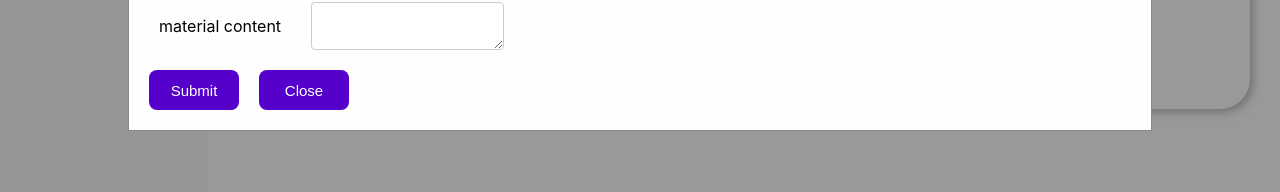
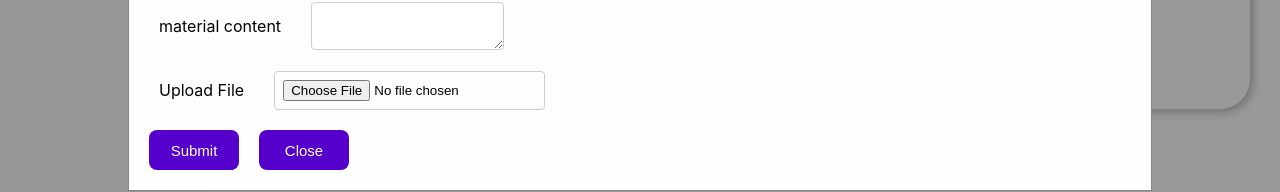
Before and after one commit to yousifdahabra/e-learning-website, a React (Create React App) app in the folder learning/: page /Posts in a window 1280 px wide. Both pictures are taken after a click on the button "Add". Shown: the part 371-563 px from the top of the page. Built offline with nearby package versions, Linux system fonts and the light colour scheme; no server answers.

Commit message:
Update PostsCourseFormModel by using setFieldValue for file input

```diff
--- a/learning/src/components/users/posts/PostsCourseFormModel.jsx
+++ b/learning/src/components/users/posts/PostsCourseFormModel.jsx
@@ -10,7 +10,7 @@ const PostsCourseFormModel = ({isOpen,isClose,editData = {}}) =>{
     const courseId = searchParams.get('course_id');
 
 
-    const {form,updateForm} = useForm({
+    const {form,updateForm,setFieldValue} = useForm({
         material_title:'',
         material_type:'',
         material_content:'',
@@ -57,13 +57,22 @@ const PostsCourseFormModel = ({isOpen,isClose,editData = {}}) =>{
 
                     ></textarea>
                 </div>
+                <div className="flex flex-wrap-nowrap align-items-start  form-group">
+                        <label>Upload File</label>
+                        <input
+                            type="file"
+                            name="material_file"
+                            onChange={(e) => setFieldValue("material_file", e.target.files[0])}
+                        />
+                    </div>
 
-                <div className=" flex flex-wrap-nowrap align-items-start  form-group">
+                <div className=" flex flex-wrap-nowrap align-items-start  form-group ">
                     <button onClick={ async ()=>{
                             const result = await requestAPI({
                                 route:"posts/mangeCoursePosts",
                                 method:"POST",
                                 body:form,
+                                header:"multipart/form-data"
                             })
                             isClose()
                             console.log(result)
```
